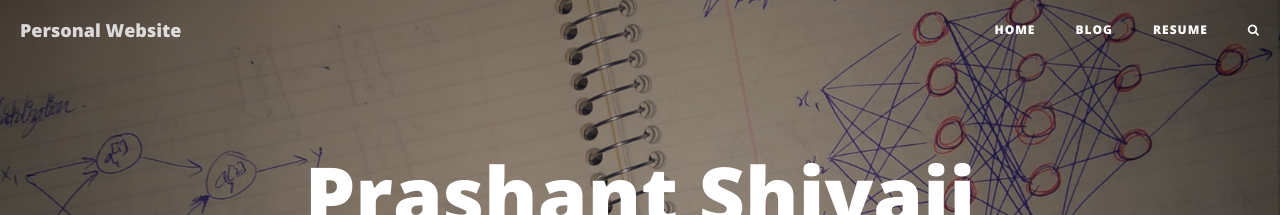
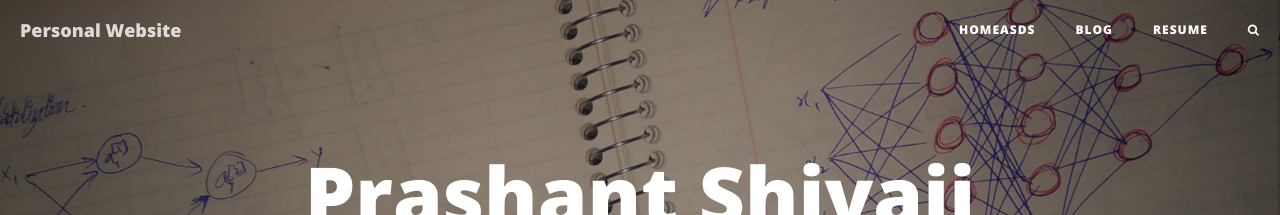
Before and after one commit to PrashantShivajiBhapkar/PrashantShivajiBBhapkar.github.io, a Jekyll site: the page built from index.html, in a window 1280 px wide. Shown: the top 215 px of the page. Built offline with Jekyll 4.4.1, drawn with Linux system fonts in a browser that asks for light colours; nearby versions of some CDN libraries.

Commit message:
updated header

```diff
--- a/_includes/nav.html
+++ b/_includes/nav.html
@@ -17,7 +17,7 @@
         <div class="collapse navbar-collapse" id="bs-example-navbar-collapse-1">
             <ul class="nav navbar-nav navbar-right">
                 <li>
-                    <a href="/">home</a>
+                    <a href="/">homeasds</a>
                 </li>
                 <li>
                     <a href="/blog/">blog</a>
--- a/css/clean-blog.css
+++ b/css/clean-blog.css
@@ -26,7 +26,6 @@
 .navbar-custom .nav li a:focus{color:rgba(255, 255, 255, 0.8);}
 }
 @media only screen and (min-width:1170px){
-.navbar-custom.is-fixed{position:fixed;top:-61px;background-color:rgba(255, 255, 255, 0.9);border-bottom:1px solid #f2f2f2;-webkit-transition:-webkit-transform 0.3s;-moz-transition:-moz-transform 0.3s;transition:transform 0.3s;}
 .navbar-custom.is-fixed .navbar-brand{color:#404040;}
 .navbar-custom.is-fixed .navbar-brand:hover,
 .navbar-custom.is-fixed .navbar-brand:focus{color:#0085a1;}
```
Also changed, not shown: css/clean-blog.min.css.
